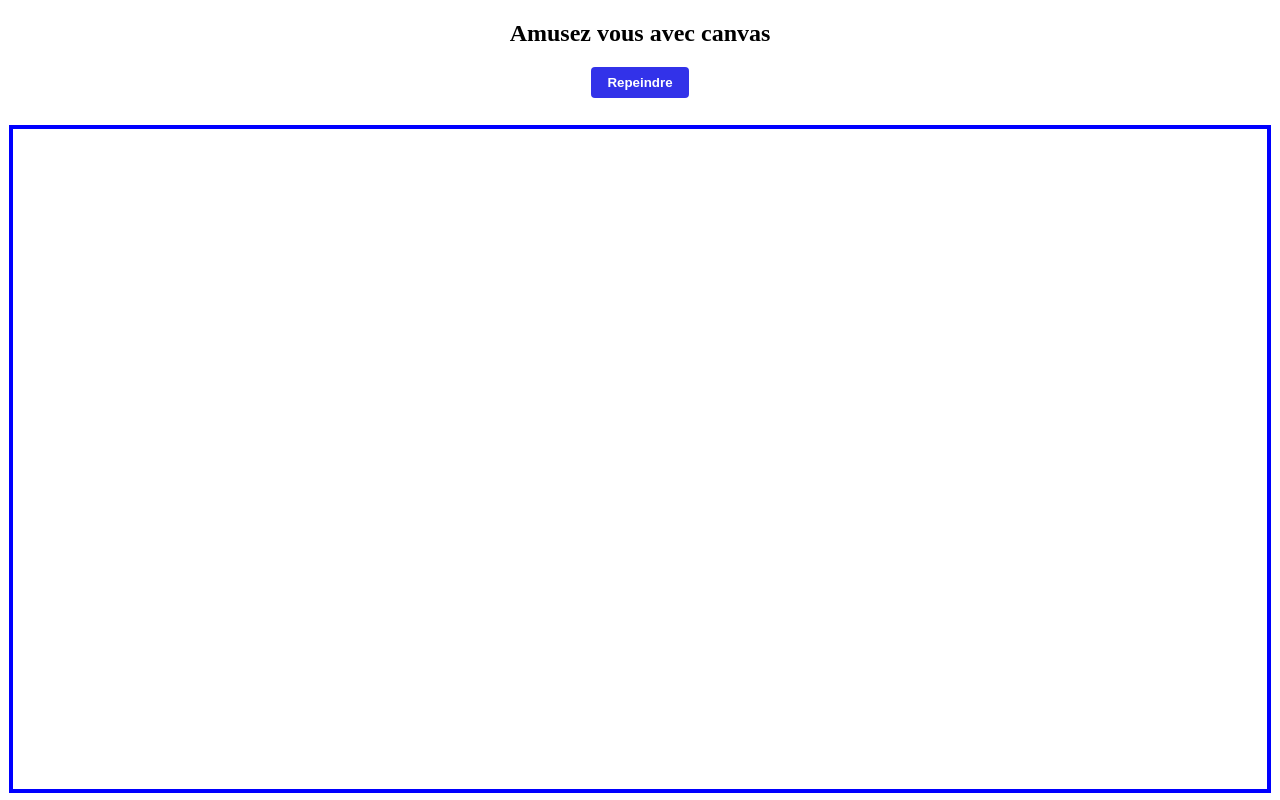
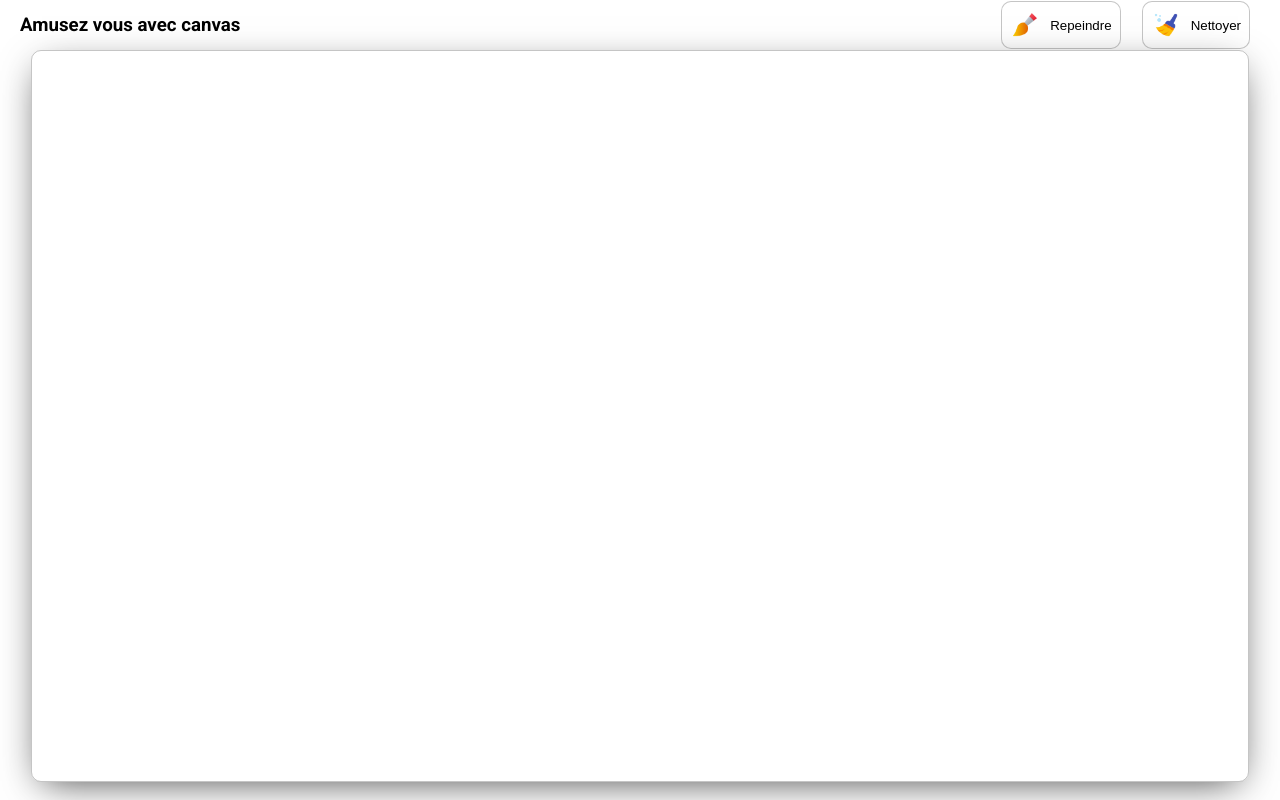
Before and after one commit to Canvas-stuffs/canvas-stuffs, a plain HTML site: page index.html in a window 1280 px wide. Drawn offline with Linux system fonts and the light colour scheme.

Commit message:
feat: improved overall UI

```diff
--- a/css/index.css
+++ b/css/index.css
@@ -1,38 +1,79 @@
+@import url("https://fonts.googleapis.com/css2?family=Roboto:ital,wght@0,100;0,300;0,400;0,500;0,700;0,900;1,100;1,300;1,400;1,500;1,700;1,900&display=swap");
+
 body {
   margin: 0;
   padding: 0;
+  font-family: "Roboto", sans-serif;
+  font-weight: 400;
+  font-style: normal;
 }
 
-#ui {
-  height: 100px;
+#toolbar {
+  height: 50px;
+  display: flex;
+  flex-direction: row;
+  align-items: center;
+  justify-content: space-between;
+  padding: 0 20px;
+}
+
+#menu {
+  display: flex;
+  justify-content: flex-end;
 }
 
 #canvas-container {
   display: flex;
   justify-content: center;
+  padding: 0 20px;
 }
 
 #canvas {
-  border: 4px solid blue;
+  border: 1px solid rgba(0, 0, 0, 0.228);
   width: 98%;
-  height: calc(100vh - 140px);
-  margin: 5px;
+  height: calc(100vh - 70px);
+  border-radius: 10px;
+  -webkit-box-shadow: 0px 10px 37px -11px rgba(0, 0, 0, 0.75);
+  -moz-box-shadow: 0px 10px 37px -11px rgba(0, 0, 0, 0.75);
+  box-shadow: 0px 10px 37px -11px rgba(0, 0, 0, 0.75);
 }
 
 #canvas[is-drawing] {
   cursor: crosshair;
 }
 
-#repaintBtn {
-  display: block;
-  margin: 4px auto;
-  padding: 8px 16px;
-  background-color: rgb(50, 50, 233);
-  color: white;
-  font-weight: bold;
-  border-radius: 4px;
+.action-btn {
+  background-color: transparent;
   border: none;
+  margin: 10px;
+  padding: 8px;
+  transition: all 0.2s ease-in;
+  border: 1px solid rgba(0, 0, 0, 0.228);
+  background-color: white;
+  border-radius: 10px;
+  display: flex;
+  align-items: center;
+}
+
+.action-btn > span {
+  margin-left: 10px;
+}
+
+.separator {
+  height: 55px;
+  width: 1px;
+}
+
+.action-btn:hover {
   cursor: pointer;
+  border: 1px solid rgba(0, 0, 0, 0.228);
+  -webkit-box-shadow: 6px 7px 37px -11px rgba(0, 0, 0, 0.75);
+  -moz-box-shadow: 6px 7px 37px -11px rgba(0, 0, 0, 0.75);
+  box-shadow: 6px 7px 37px -11px rgba(0, 0, 0, 0.75);
+}
+
+.action-btn > img {
+  width: 30px;
 }
 
 h1 {
--- a/index.html
+++ b/index.html
@@ -10,9 +10,19 @@
 
 <body>
 
-  <section id="ui">
-    <h1>Amusez vous avec canvas</h1>
-    <button id="repaintBtn">Repeindre</button>
+  <section id="toolbar">
+    <h3>Amusez vous avec canvas</h3>
+    <div id="menu">
+      <button class="action-btn" id="paint-action">
+        <img src="/assets/icons/paint.png" alt="">
+        <span>Repeindre</span>
+      </button>
+      <span class="separator"></span>
+      <button class="action-btn" id="clear-action">
+        <img src="/assets/icons/clear.png" alt="">
+        <span>Nettoyer</span>
+      </button>
+    </div>
   </section>
 
   <div id="canvas-container">
--- a/js/script.js
+++ b/js/script.js
@@ -1,7 +1,6 @@
 import {
   getRandomColor,
   findSmallestAreaDiffValues,
-  toggleCursorStyle,
 } from "../helpers/utils.js";
 
 const canvas = document.getElementById("canvas");
@@ -9,8 +8,6 @@ const ctx = canvas.getContext("2d");
 
 canvas.width = canvas.clientWidth;
 canvas.height = canvas.clientHeight;
-
-const repaintBtn = document.getElementById("repaintBtn");
 
 class Rectangle {
   constructor(x, y, width, height, color, isPreview = false) {
@@ -88,8 +85,6 @@ canvas.addEventListener("mousedown", (e) => {
   const randomColor = getRandomColor();
 
   newRectangle = new Rectangle(null, null, null, null, randomColor, true);
-
-  toggleCursorStyle();
 });
 
 canvas.addEventListener("mousemove", (e) => {
@@ -111,7 +106,6 @@ canvas.addEventListener("mousemove", (e) => {
 
 canvas.addEventListener("mouseup", (e) => {
   e.preventDefault();
-  toggleCursorStyle();
   if (
     newRectangle.width !== null &&
     newRectangle.height !== null &&
@@ -135,9 +129,13 @@ canvas.addEventListener("mouseup", (e) => {
   data.isDrawing = false;
 });
 
-repaintBtn.addEventListener("click", (e) => {
+document.getElementById("paint-action").addEventListener("click", (e) => {
   e.preventDefault();
   repaint();
+});
+document.getElementById("clear-action").addEventListener("click", (e) => {
+  e.preventDefault();
+  rectangles = [];
 });
 
 canvas.addEventListener("dblclick", async (e) => {
```
Also changed, not shown: assets/icons/clear.png (added), assets/icons/paint.png (added).
